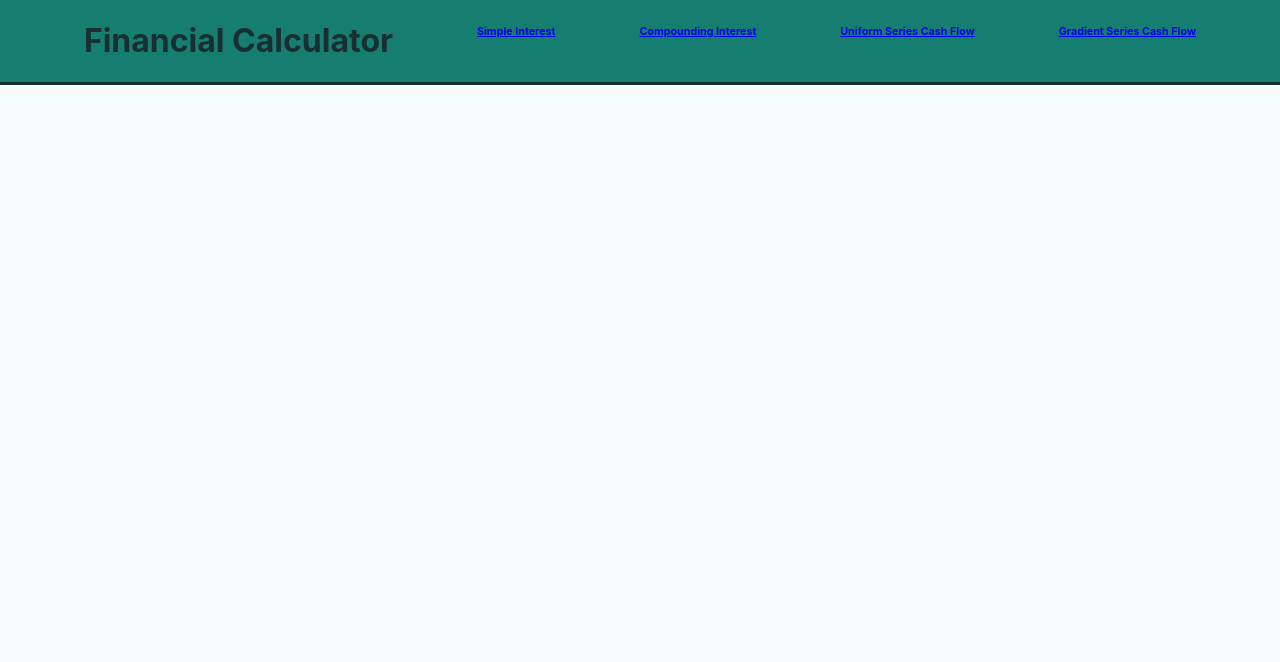
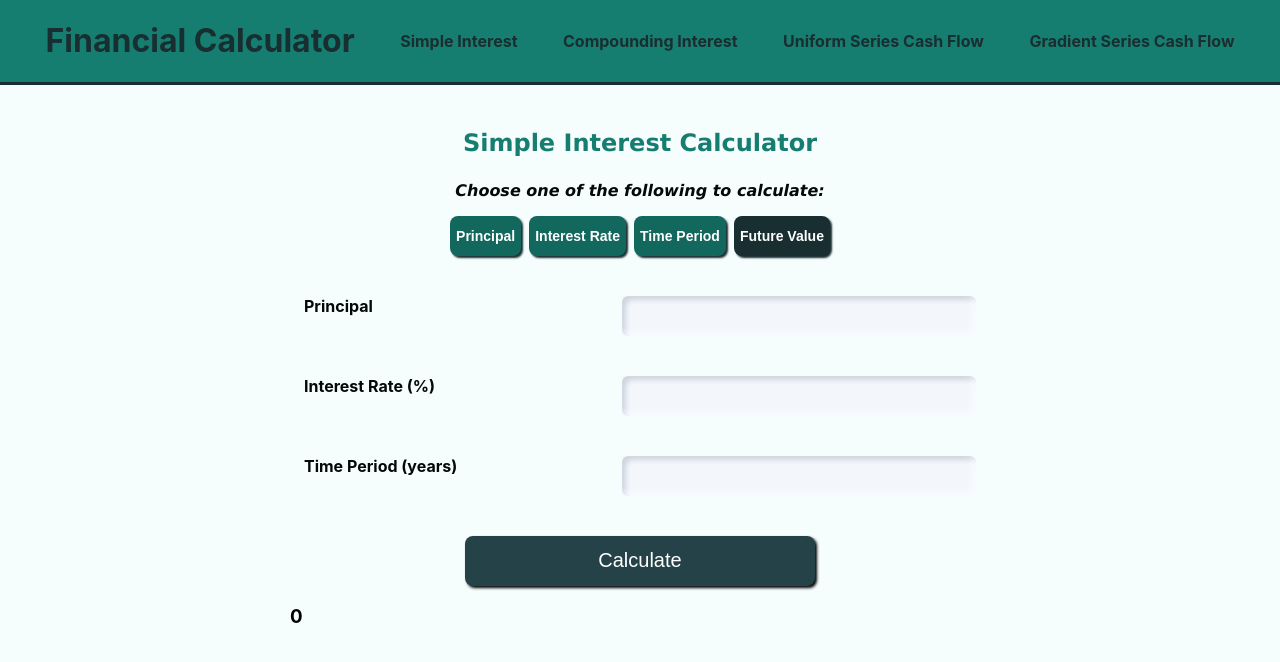
Before and after one commit to eddie-an/Financial-Calculator, a React (Create React App) app: page / in a window 1280 px wide. Shown: the top 662 px of the page. Built offline with nearby package versions, Linux system fonts and the light colour scheme.

Commit message:
css looks awesome

```diff
--- a/src/App.js
+++ b/src/App.js
@@ -29,6 +29,7 @@ function App() {
     <BrowserRouter>
       <Routes>
         <Route path="/" element={<Layout/>}>
+            <Route path="/" element={<SimpleInterest/>}/>
             <Route path="/simple-interest" element={<SimpleInterest/>}/>
             <Route path="/compounding-interest" element={<CompoundingInterest RadioButton={RadioButton}/>}/>
             <Route path="/uniform-series-cash-flow" element={<UniformSeriesCashFlow RadioButton={RadioButton}/>}/>
--- a/src/components/GradientSeriesCashFlow.js
+++ b/src/components/GradientSeriesCashFlow.js
@@ -1,7 +1,10 @@
 function GradientSeriesCashFlow({ RadioButton }) {
     return (
         <>
-            <h4>This is gradient series cash flow</h4>
+            <div className="title-container">
+                <p className="title">Gradient Series Cash Flow Calculator</p>
+                <p className="mode-prompt">Choose one of the following to calculate:</p>
+            </div>
         </>
 
     );
--- a/src/components/Layout.js
+++ b/src/components/Layout.js
@@ -5,18 +5,28 @@ function Layout() {
     return (
         <>
             <div className="navigation-bar">
-                <h1 className="navigation-title">Financial Calculator</h1>
-                <NavLink to="/simple-interest" className="navigation-button">
-                    <h6>Simple Interest</h6>
+                <div className="navigation-title-container">
+                    <h1>Financial Calculator</h1>
+                </div>
+                <NavLink to="/simple-interest" >
+                    <div className="navigation-button-container">
+                        <p>Simple Interest</p>
+                    </div>
                 </NavLink>
                 <NavLink to="/compounding-interest">
-                    <h6>Compounding Interest</h6>
+                    <div className="navigation-button-container">
+                        <p>Compounding Interest</p>
+                    </div>
                 </NavLink>
                 <NavLink to="/uniform-series-cash-flow">
-                    <h6>Uniform Series Cash Flow</h6>
+                    <div className="navigation-button-container">
+                        <p>Uniform Series Cash Flow</p>
+                    </div>
                 </NavLink>
                 <NavLink to="/gradient-series-cash-flow">
-                    <h6>Gradient Series Cash Flow</h6>
+                        <div className="navigation-button-container">
+                        <p>Gradient Series Cash Flow</p>
+                    </div>
                 </NavLink>
             </div>
 
--- a/src/index.css
+++ b/src/index.css
@@ -34,13 +34,41 @@ code {
   border-bottom: 3px solid #192e31;
 }
 
+.navigation-title-container > h1 {
+  color: #192e31;
+}
+
+.navigation-button-container {
+  color: #192e31;
+  font-weight: bold;
+  display: flex;
+  align-items: center;
+  height: 100%;
+}
+
+.navigation-button-container:hover {
+  color: #020908;
+}
+
+.active > .navigation-button-container {
+  color: #020908;
+}
+
+a:link { text-decoration: none; }
+
+a:visited { text-decoration: none; }
+
+a:hover { text-decoration: none; }
+
+a:active { text-decoration: none; }
+
+
+
 .title-container {
   text-align: center;
 }
 
-.navigation-title {
-  color: #192e31;
-}
+
 
 .title {
   font-size: 24px;
@@ -68,6 +96,7 @@ code {
 
 .mode-button-container > button {
   background-color: #12685d;
+  box-shadow: 2px 2px 2px #192e31;
   color: white;
   font-weight: 600;
   border: none;
@@ -96,7 +125,7 @@ code {
   width: 100%;
   display: flex;
   justify-content: space-between;
-  margin-bottom: 20px;
+  margin-bottom: 40px;
 }
 
 .input-radios {
@@ -106,6 +135,12 @@ code {
 
 .input-radio-option {
   margin-bottom: 10px;
+  color: #192e31;
+  font-weight: 500;
+}
+
+.input-radio-option > input:checked {
+  color: red;
 }
 
 #compounding-period-container {
@@ -131,10 +166,17 @@ code {
 }
 
 .input-fields {
-  border: 2px solid #b1b1b1;
+  border: none;
   margin-right: 2%;
   border-radius: 6px;
   width: 50%;
+  background-color: #f3f7fc;
+  box-shadow: inset -4px -4px 6px 0 hsla(0, 0%, 100%, 0.522), inset 4px 4px 5px 0 rgba(67, 82, 104, 0.2);
+}
+
+.input-fields:focus {
+  outline: none;
+  color: #192e31;
 }
 
 .submit-button-container {
@@ -148,6 +190,7 @@ code {
   color: white;
   border: none;
   background-color: #244247;
+  box-shadow: 2px 2px 3px #000000;
   width: 50%;
   height: 100%;
   border-radius: 8px;
```
